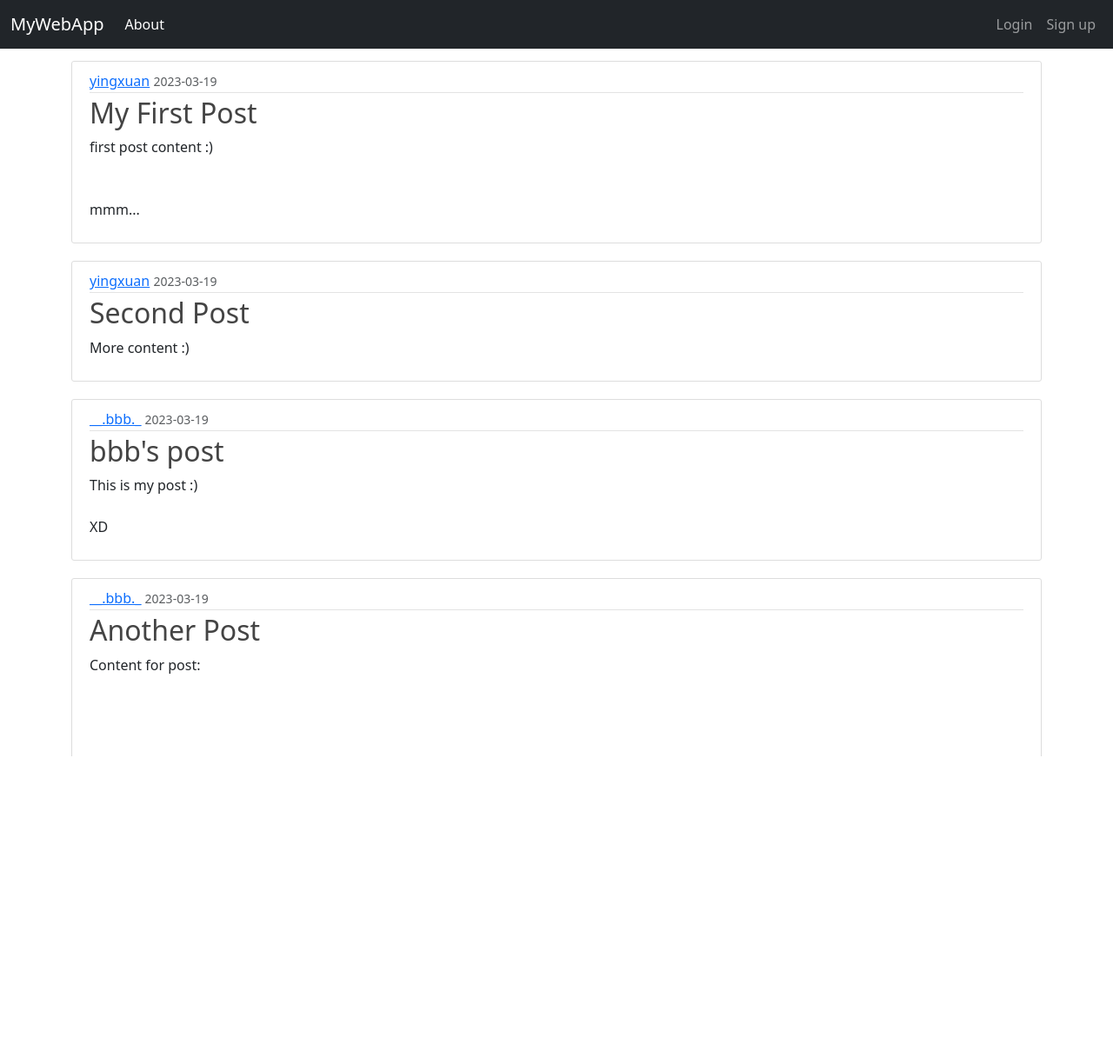
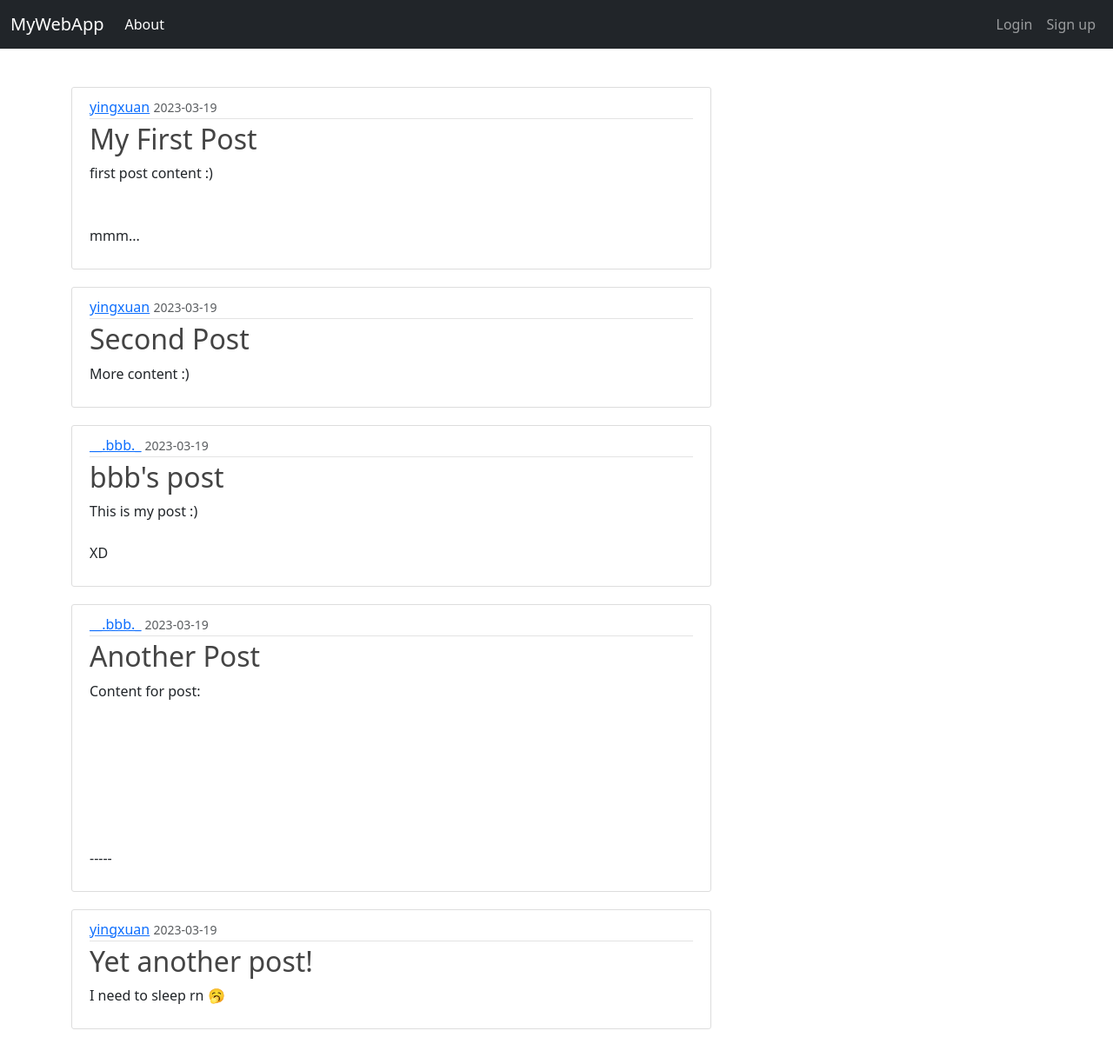
Before and after one commit to bngybongybrd/savetheworld1, a Flask app: page / in a window 1280 px wide. Shown: the whole page at 87% size. Before the commit the page ends 870 px from the top, so only its background shows below. Run offline with Flask 2, Linux system fonts and the light colour scheme; data comes from the database, SQL or seed files in the repository; both versions use the stored data as it was after the commit.

Commit message:
Finally managed to fix scrolling (thx Didum)

```diff
--- a/sqlite_code.py
+++ b/sqlite_code.py
@@ -1,7 +1,4 @@
 import sqlite3
-
-
-
 
 
 def posts():
@@ -54,8 +51,7 @@ def user_lookup(username):
   # Connect to database and Create a cursor
   conn = sqlite3.connect('user_database.db')
   c = conn.cursor()
-  c.execute("SELECT row, * from user_database WHERE username = (?)",
-            [username])
+  c.execute("SELECT rowid, * from user_database WHERE username = (?)", [username])
   # Commit our command and Close the connection
   user = c.fetchone()
   conn.commit()
@@ -108,6 +104,7 @@ def get_user_with_email(email):
   conn.close()
   return usr
 
+
 def get_user_with_rowid(rowid):
   # Connect to database and Create a cursor
   conn = sqlite3.connect('user_database.db')
@@ -120,14 +117,17 @@ def get_user_with_rowid(rowid):
   conn.close()
   return usr
 
+
 def add_post(author, title, content, date):
   # Connect to database and Create a cursor
   conn = sqlite3.connect('posts.db')
   c = conn.cursor()
-  c.execute("INSERT INTO posts VALUES (?,?,?,?)", [author, title, content, date])
+  c.execute("INSERT INTO posts VALUES (?,?,?,?)",
+            [author, title, content, date])
   # Commit our command and Close the connection
   conn.commit()
   conn.close()
+
 
 def show_all_posts():
   # Connect to database and Create a cursor
--- a/static/style.css
+++ b/static/style.css
@@ -1,19 +1,30 @@
 body {
   min-height: 100vh;
   min-height: -webkit-fill-available;
-  padding-top: 70px;
+  padding-top: 20px;
+  padding-bottom: 20px;
+  margin-top: 5rem;
 }
 
 html {
   height: -webkit-fill-available;
+  scroll-behavior: smooth;
 }
 
 main {
-  height: 100vh;
   height: -webkit-fill-available;
-  max-height: 100vh;
   overflow-x: auto;
   overflow-y: hidden;
+}
+
+div.row {
+  overflow: auto;
+  -webkit-overflow-scrolling: touch;
+}
+
+div.test {
+  overflow: auto;
+  -webkit-overflow-scrolling: touch;
 }
 
 .dropdown-toggle { outline: 0; }
@@ -24,6 +35,7 @@ main {
   color: rgba(0, 0, 0, .65);
   background-color: transparent;
 }
+
 .btn-toggle:hover,
 .btn-toggle:focus {
   color: rgba(0, 0, 0, .85);
--- a/templates/layout.html
+++ b/templates/layout.html
@@ -51,7 +51,7 @@
     </header>
     <main role="main" class="container">
       <div class="row">
-        <div class="col-md-12">
+        <div class="col-md-8 test">
           {% with messages = get_flashed_messages(with_categories=true) %}
             {% if messages %}
               {% for category, message in messages %}
```
Also changed, not shown: posts.db, user_database.db.
